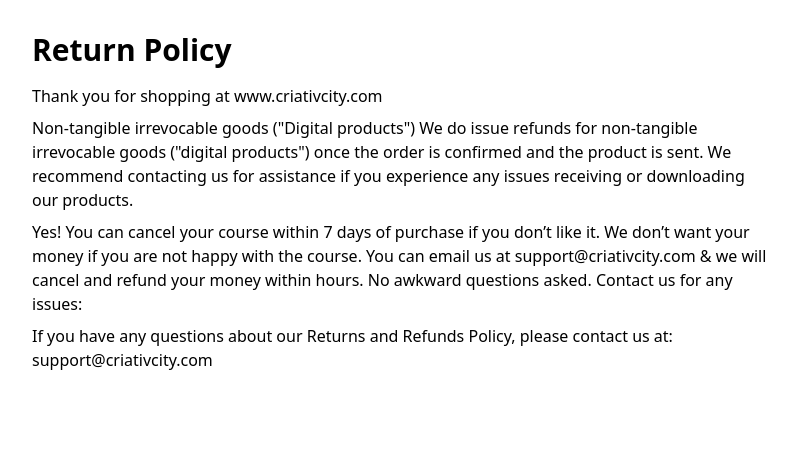
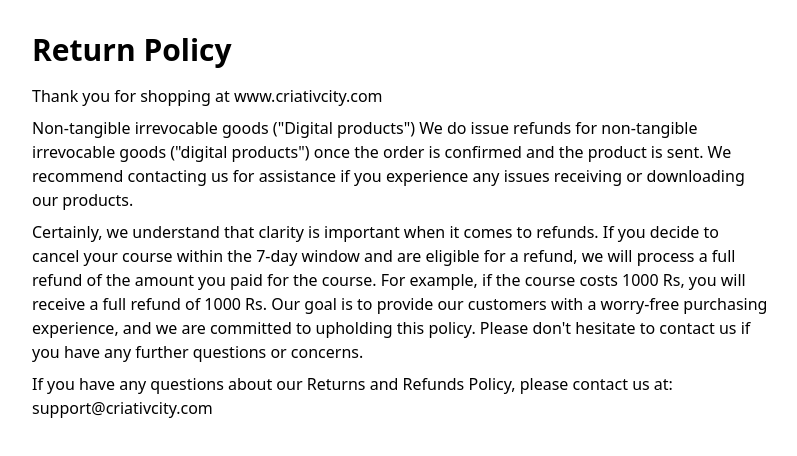
Before and after one commit to raj-bhai/criativicity, a Next.js app in the folder criativcity/: page /returnPolicy in a window 1280 px wide. Shown: the top 456 px of the page, without its empty margins (240-1037 px from the left). Built offline with nearby package versions, Linux system fonts and the light colour scheme; a web font is replaced by a local one.

Commit message:
address update on footer

```diff
--- a/criativcity/components/Footer.jsx
+++ b/criativcity/components/Footer.jsx
@@ -21,9 +21,9 @@
         <h3>support@criativcity.com</h3>
       </div>
       <div className="feedback">
-        <h2>Feedback</h2>
-        <h2>Email</h2>
-        <h2>Services</h2>
+        <h2>Address</h2>
+        <h2>Prabhakar, Jangid Estate, Mira road</h2>
+        <h2> East Thane, Maharastra, 401107</h2>
       </div>
       {/* <div></div> */}
     </section>
--- a/criativcity/pages/returnPolicy/index.js
+++ b/criativcity/pages/returnPolicy/index.js
@@ -22,9 +22,11 @@
                     We recommend contacting us for assistance if you experience any issues receiving or downloading our products.
                 </p>
                 <p className="mb-2">
-                    Yes! You can cancel your course within 7 days of purchase if you don’t like it. We don’t want your money if you are not happy with the course.
-                    You can email us at support@criativcity.com & we will cancel and refund your money within hours. No awkward questions asked.
-                    Contact us for any issues:
+                    Certainly, we understand that clarity is important when it comes to refunds. If you decide to cancel your course within
+                    the 7-day window and are eligible for a refund, we will process a full refund of the amount you paid for the course.
+                    For example, if the course costs 1000 Rs, you will receive a full refund of 1000 Rs. Our goal is to provide our
+                    customers with a worry-free purchasing experience, and we are committed to upholding this policy. Please don't hesitate
+                    to contact us if you have any further questions or concerns.
                 </p>
                 <p className="mb-2">
                     If you have any questions about our Returns and Refunds Policy, please contact us at: support@criativcity.com
```
